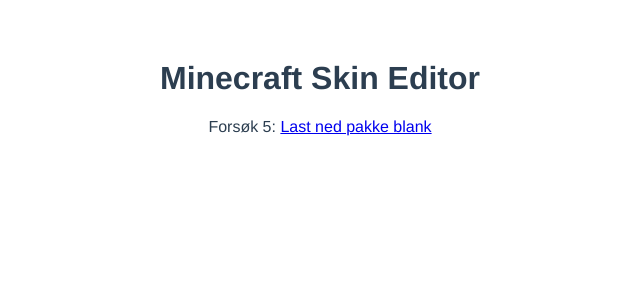
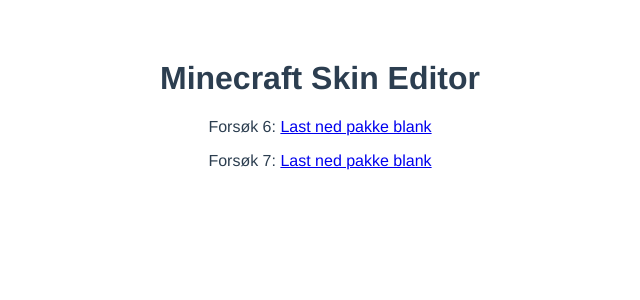
Before and after one commit to jostein-skaar/minecraft-addon, a Vue app: page / in a window 1280 px wide. Shown: the top 300 px of the page, without its empty margins (320-960 px from the left). Built offline with nearby package versions, Linux system fonts and the light colour scheme.

Commit message:
Type application

```diff
--- a/src/components/HelloWorld.vue
+++ b/src/components/HelloWorld.vue
@@ -9,7 +9,8 @@
 <template>
   <h1>{{ msg }}</h1>
 
-  <p>Forsøk 5: <a href="/pakke3.mcpack" target="_self">Last ned pakke blank</a></p>
+  <p>Forsøk 6: <a href="/pakke3.mcpack" download="pakka4.mcpack" type="application">Last ned pakke blank</a></p>
+  <p>Forsøk 7: <a href="/pakke3.mcpack" target="_self" type="application">Last ned pakke blank</a></p>
 </template>
 
 <style scoped></style>
```
